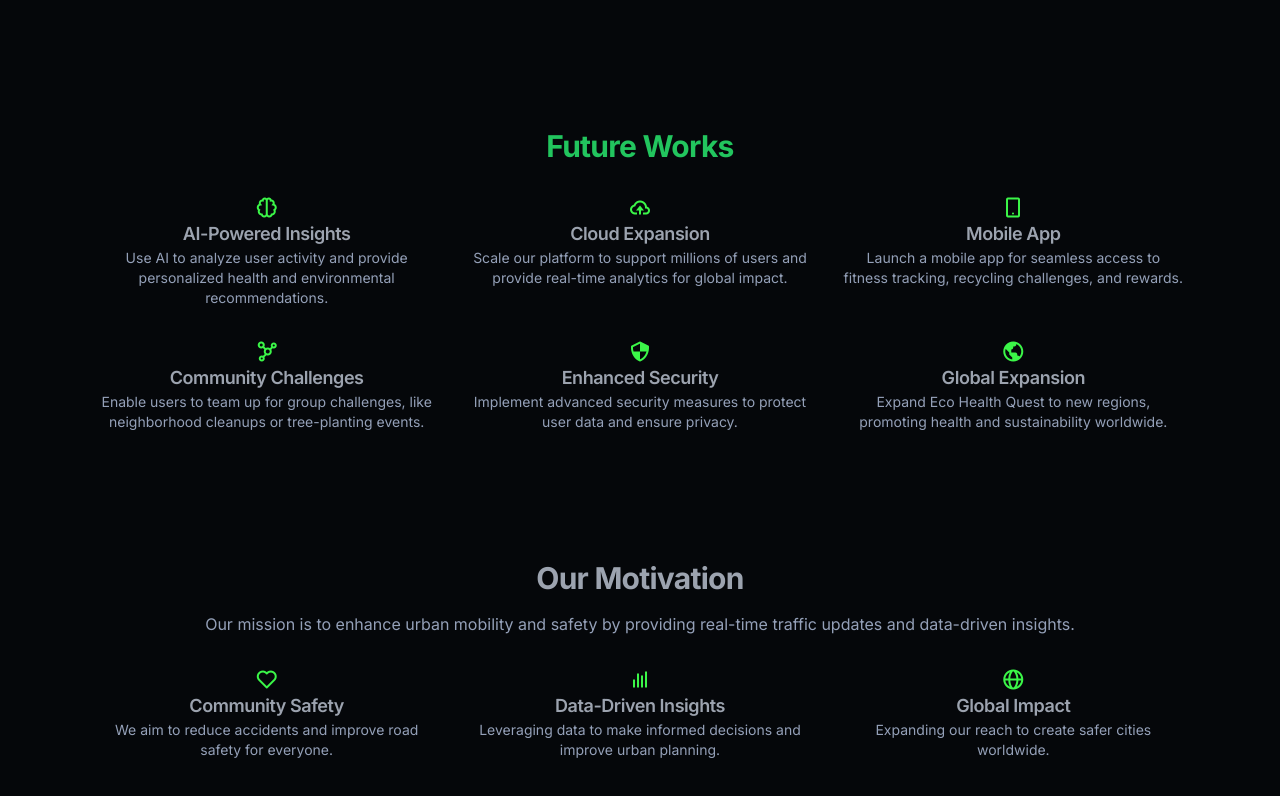
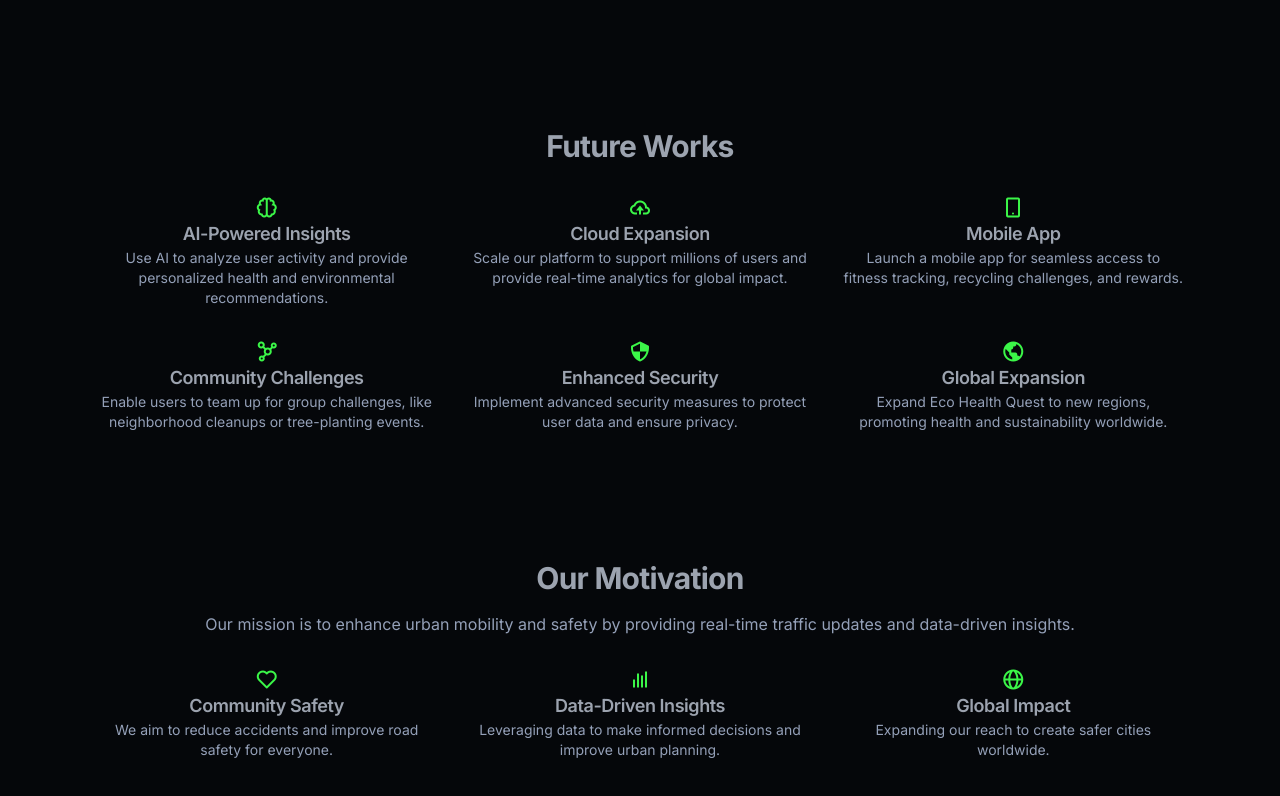
Before and after one commit to GokulCh/VCU-MiniHack-2025, a React (Vite) app in the folder app/: page / in a window 1280 px wide. Shown: the part 1352-2148 px from the top of the page. Built offline with nearby package versions, Linux system fonts and the light colour scheme; the HTML template or start-up script is replaced by a standard one.

Commit message:
Changed color

```diff
--- a/app/src/components/HomePage/FutureSection.jsx
+++ b/app/src/components/HomePage/FutureSection.jsx
@@ -4,7 +4,7 @@ const FutureSection = () => {
   return (
     <section id="Future" className="py-16">
       <div className="max-w-6xl mx-auto text-center px-4 sm:px-6 lg:px-8">
-        <h2 className="text-3xl font-bold text-green-500">Future Works</h2>
+        <h2 className="text-3xl font-bold text-primary">Future Works</h2>
         <div className="grid grid-cols-1 sm:grid-cols-2 md:grid-cols-3 gap-8 mt-8">
           <FutureWork
             icon="bx bx-brain"
```
